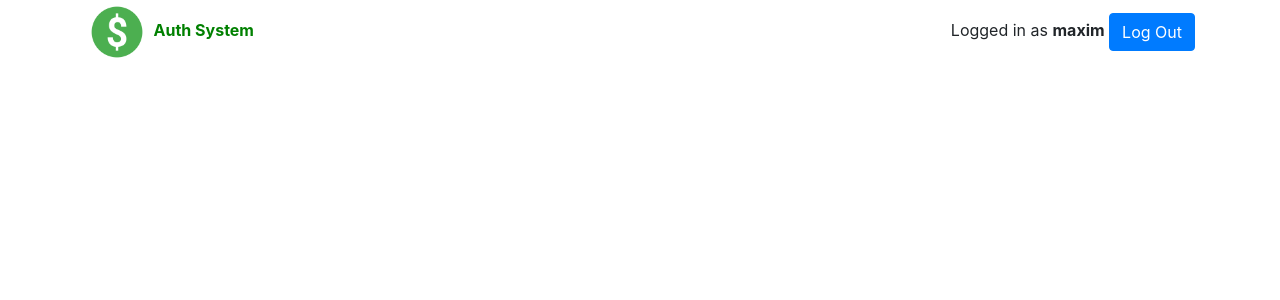
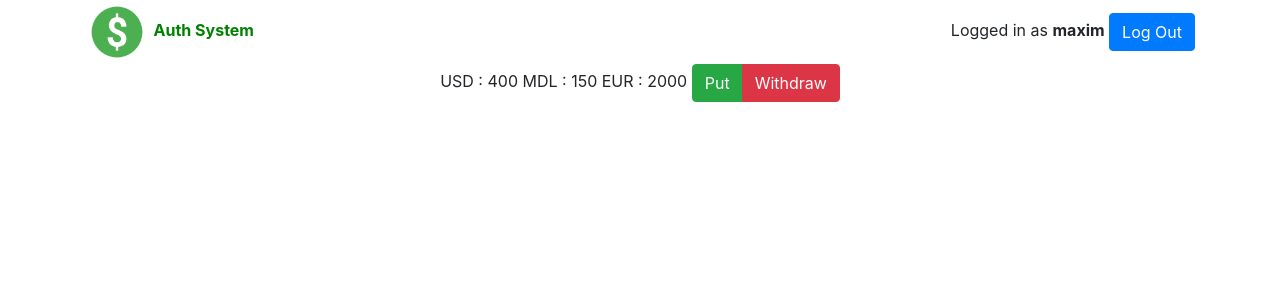
Before and after one commit to watupzack/django3-balance-tracker, a Django app: page /userpage/ in a window 1280 px wide. Shown: the top 300 px of the page. Run offline with Django 3.2, Linux system fonts and the light colour scheme; a user stored in the database is signed in; data comes from the database, SQL or seed files in the repository; both versions use the stored data as it was after the commit; some libraries are stand-ins or nearby versions.

Commit message:
add gitignore and userBalance to userPage

```diff
--- a/apps/tracker/models.py
+++ b/apps/tracker/models.py
@@ -7,6 +7,7 @@ class UserBalance(models.Model):
     mdl = models.IntegerField(default=0)
     eur = models.IntegerField(default=0)
     usd = models.IntegerField(default=0)
+    ron = models.IntegerField(default=0)
 
 
     def __str__(self):
--- a/apps/tracker/templates/tracker/userpage.html
+++ b/apps/tracker/templates/tracker/userpage.html
@@ -1,5 +1,11 @@
 {% extends 'tracker/base.html' %}
 {% block content %}
-
+USD : {{ user_balance.usd }}
+MDL : {{ user_balance.mdl }}
+EUR : {{ user_balance.eur }}
+<div class="btn-group" role="group" aria-label="Basic example">
+  <button type="button" class="btn btn-success">Put</button>
+  <button type="button" class="btn btn-danger">Withdraw</button>
+</div>
 
 {% endblock %}
--- a/apps/tracker/views.py
+++ b/apps/tracker/views.py
@@ -5,12 +5,17 @@ from django.db import IntegrityError
 from django.contrib.auth.decorators import login_required
 from .models import UserBalance
 
+
 def home(request):
     return render(request, 'tracker/home.html')
 
+
 @login_required
 def userPage(request):
-    return render(request, 'tracker/userpage.html')
+    user_balance = UserBalance.objects.get(user=request.user)
+    context = {'user_balance': user_balance}
+    return render(request, 'tracker/userpage.html', context)
+
 
 def signUpUser(request):
     if request.method == "POST":
@@ -32,11 +37,13 @@ def signUpUser(request):
     else:
         return render(request, 'tracker/signup.html')
 
+
 @login_required
 def logOutUser(request):
     if request.method == "POST":
         logout(request)
         return redirect('home')
+
 
 def logInUser(request):
     if request.method == "POST":
```
Also changed, not shown: db.sqlite3, 1 other file.
